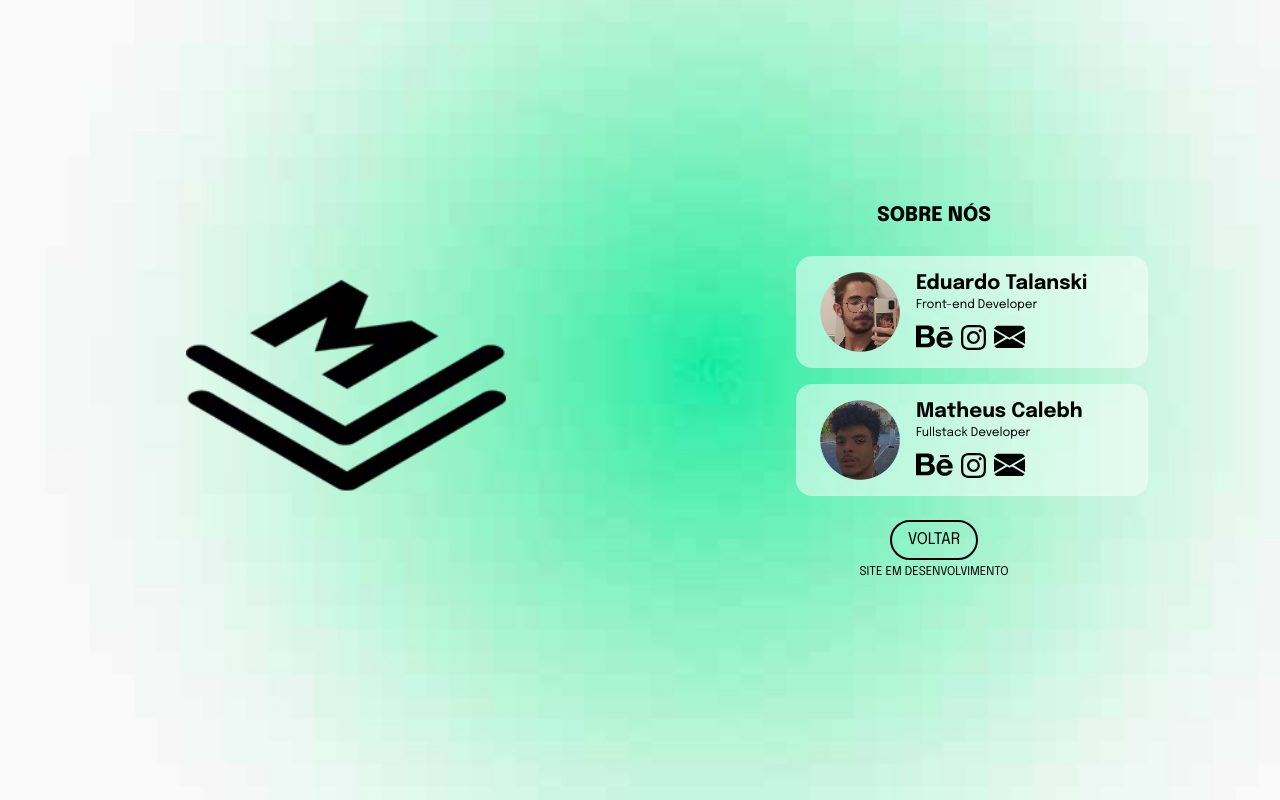
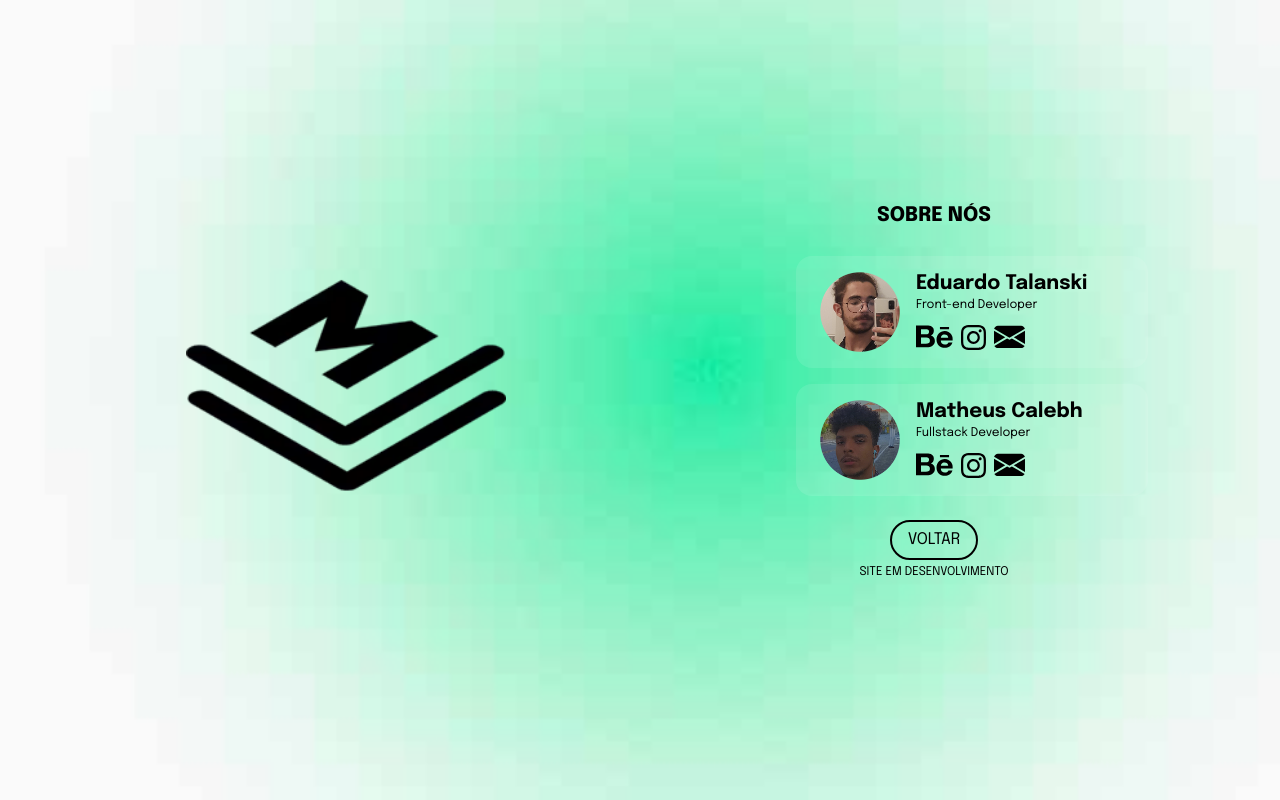
Before and after one commit to maduradodev/madurado-weblanding, a plain HTML site: page about.html in a window 1280 px wide. Drawn offline with Linux system fonts and the light colour scheme.

Commit message:
Update style.css

```diff
--- a/css/style.css
+++ b/css/style.css
@@ -27,7 +27,7 @@ body{
 .cardcontainer {
   position: relative;
   display: flex;
-  background-color:rgb(255, 255, 255, 0.5);
+  background-color:rgb(255, 255, 255, 0.1);
   border-radius:1rem;
   height:7rem;
   width:22rem;
```
